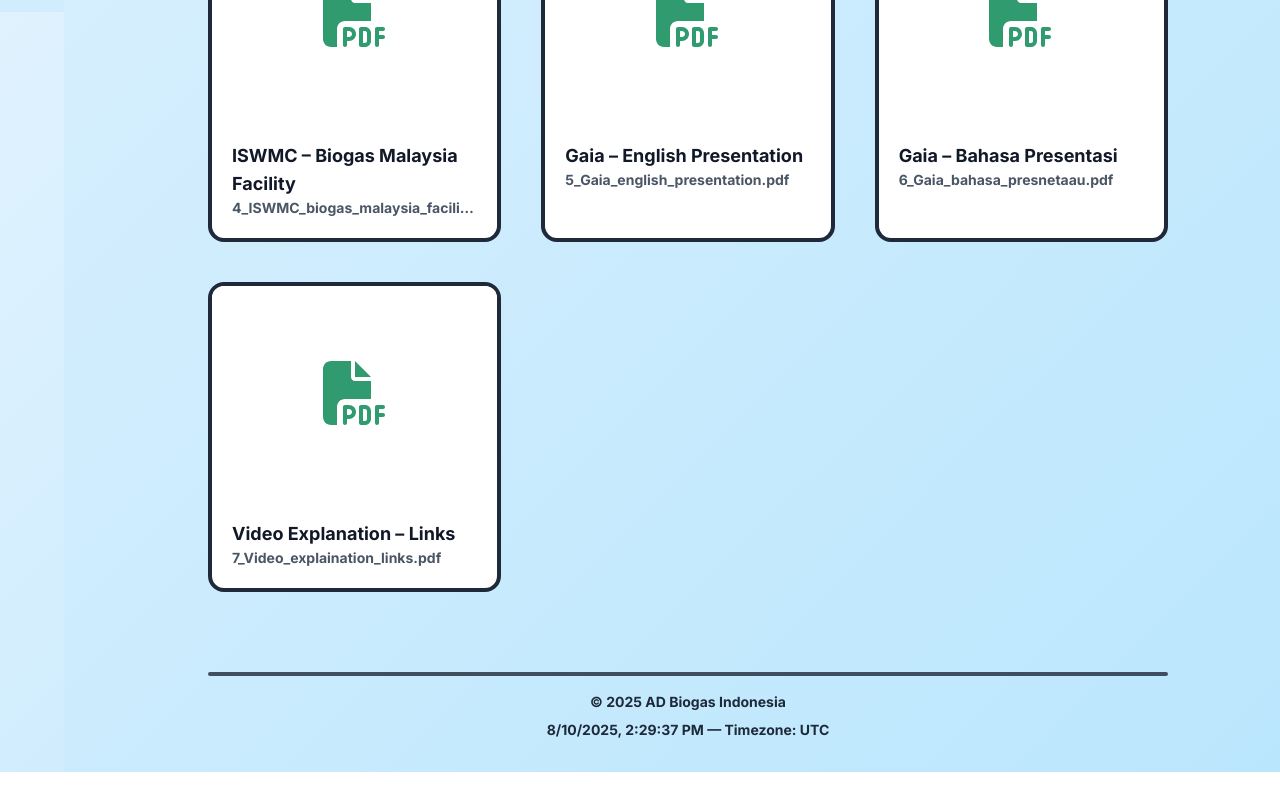
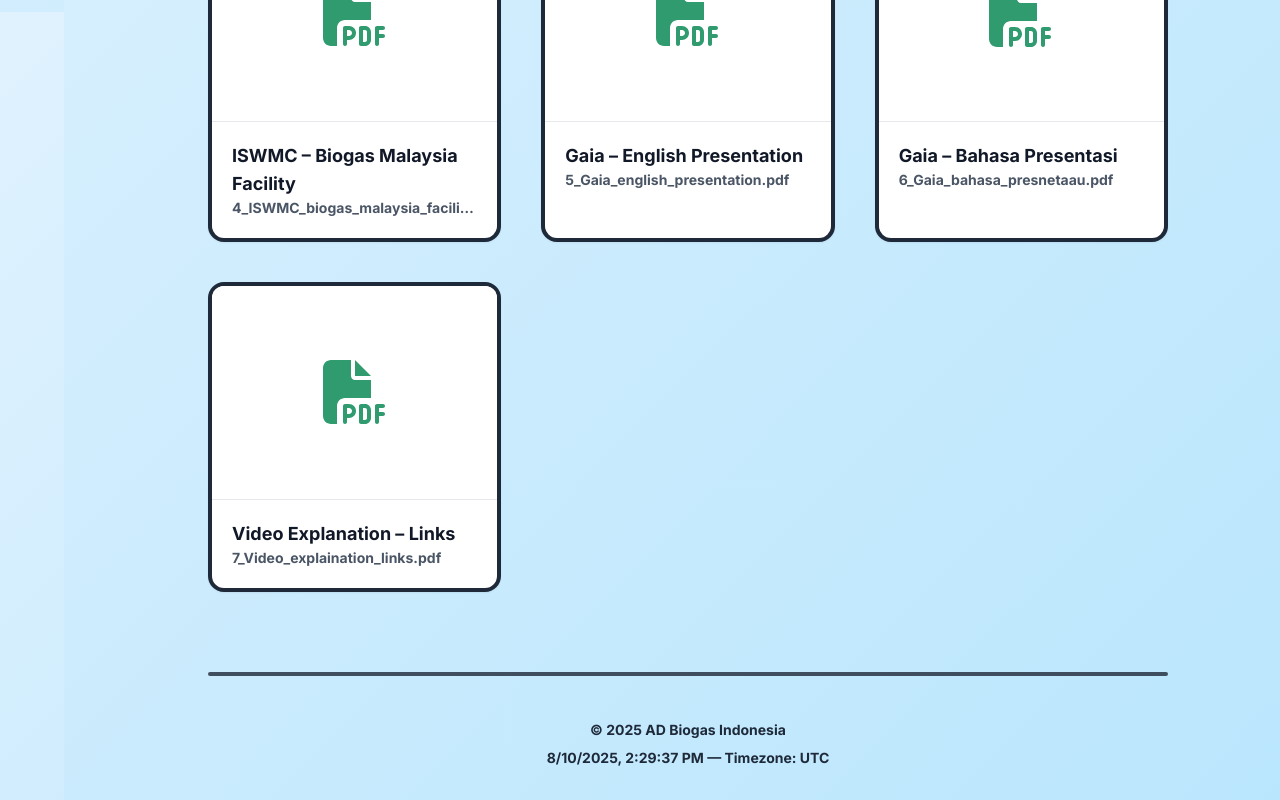
Before and after one commit to mohdazlanabas/biogas_indonesia, a React (Vite) app: page / in a window 1280 px wide. Shown: the part 788-1588 px from the top of the page. Before the commit the page ends 1560 px from the top, so only its background shows below. Built offline with nearby package versions, Linux system fonts and the light colour scheme; no server answers.

Commit message:
This Update Automatically From zsh Script.

```diff
--- a/src/pages/Home.tsx
+++ b/src/pages/Home.tsx
@@ -46,9 +46,9 @@ export function Home() {
             <Link
               key={p.slug}
               to={`/view/${p.slug}`}
-              className="group rounded-2xl border-4 border-gray-800 bg-white hover:shadow-2xl transition overflow-hidden"
+              className="group block rounded-2xl border-4 border-gray-800 bg-white shadow-sm hover:shadow-2xl transition overflow-hidden"
             >
-              <div className="aspect-[4/3] bg-white grid place-items-center">
+              <div className="aspect-[4/3] bg-white grid place-items-center border-b border-gray-200">
                 <FaFilePdf className="text-brand-600 w-16 h-16 opacity-90 group-hover:opacity-100" />
               </div>
               <div className="p-5">
@@ -62,6 +62,7 @@ export function Home() {
       <footer className="py-8 text-center text-sm text-gray-800">
         <div className="max-w-6xl mx-auto px-16 sm:px-24">
           <div className="h-1 bg-gray-800/80 rounded mb-4" />
+          <div className="mb-2">&nbsp;</div>
           <div>© {new Date().getFullYear()} AD Biogas Indonesia</div>
           <div className="mt-2">{now.toLocaleString()} — {locationText}</div>
         </div>
```
